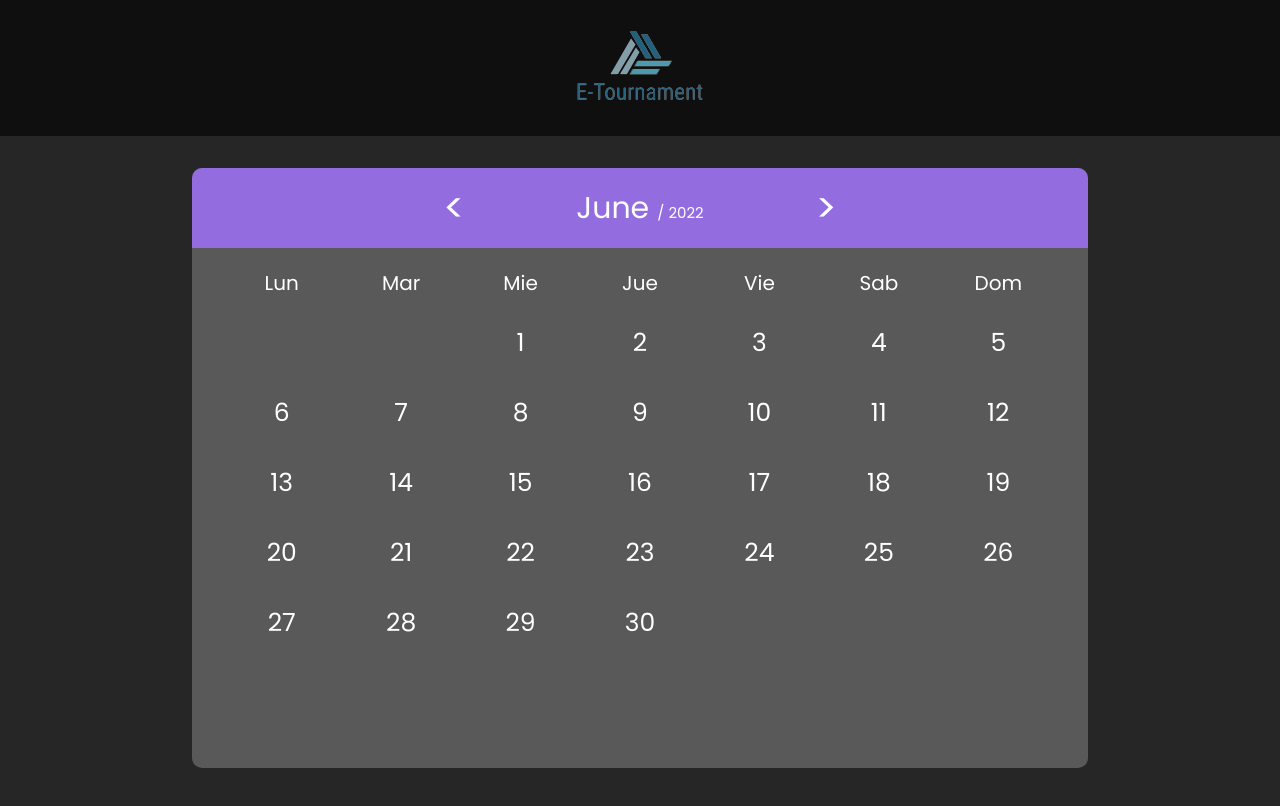
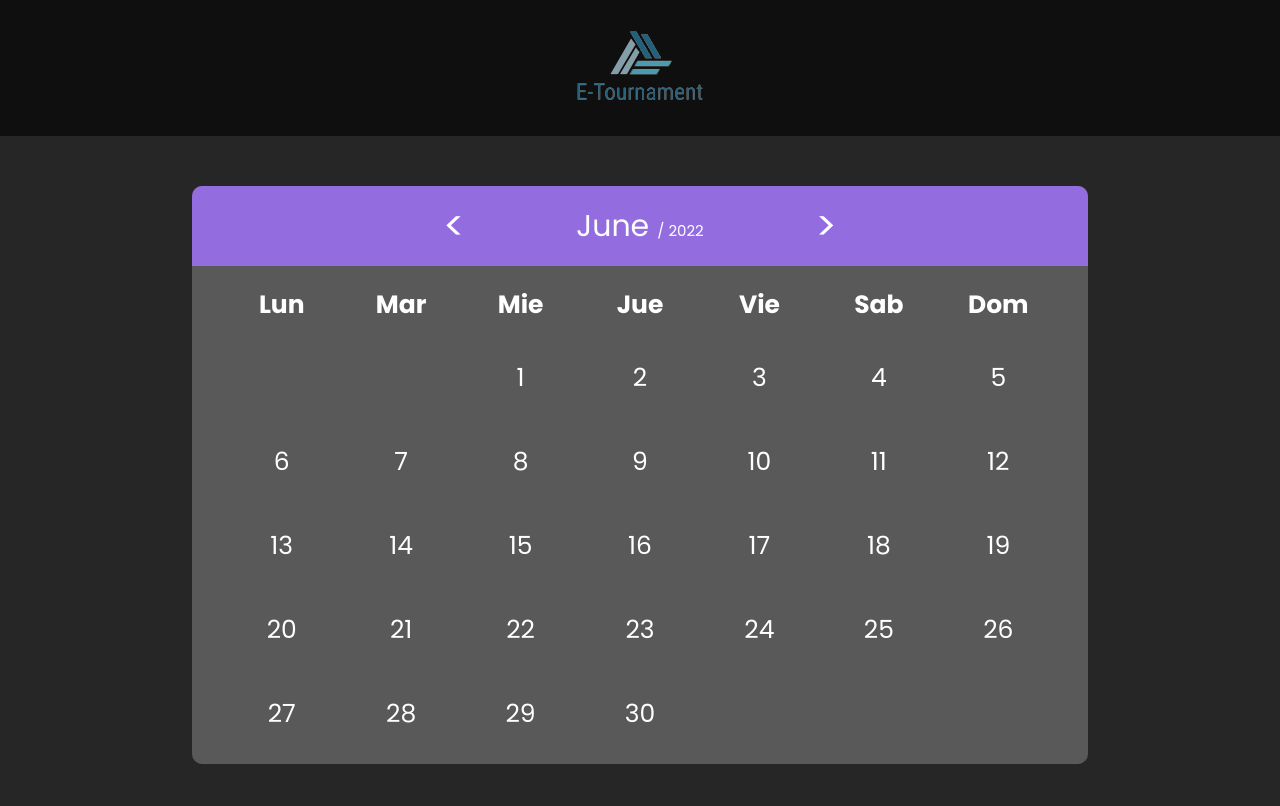
Before and after one commit to Alvarotloc/E-Tournament, a React (Vite) app: page / in a window 1280 px wide. Shown: the top 806 px of the page. Built offline with nearby package versions, Linux system fonts and the light colour scheme.

Commit message:
Ultimos cambios al calendario (estilos), proximo paso añadir pagina de formulario

```diff
--- a/src/index.css
+++ b/src/index.css
@@ -11,14 +11,7 @@ html{
 body{
   font-size: 16px;
   /* Esto lo que hace es que 1rem equivalga a 10px */
-  /* background-image: linear-gradient(to bottom, #5f43ed, #956edf); */
   background-color: #262626;
-  /* background-repeat: no-repeat; */
   height: 100vh;
   font-family: 'Poppins', sans-serif;
 }
-.contenedor-general{
-  height: 83vh;
-  display:grid;
-  place-content: center;
-}
--- a/src/pages/Calendar.jsx
+++ b/src/pages/Calendar.jsx
@@ -21,13 +21,13 @@ const Calendar = () => {
     setMesActual(mesActual - 1);
   };
   const DIAS_SEMANA = {
-    0: `${styles.domingo}`,
-    1: `${styles.lunes}`,
-    2: `${styles.martes}`,
-    3: `${styles.miercoles}`,
-    4: `${styles.jueves}`,
-    5: `${styles.viernes}`,
-    6: `${styles.sabado}`,
+    0 : `${styles.domingo}`,
+    1 : `${styles.lunes}`,
+    2 : `${styles.martes}`,
+    3 : `${styles.miercoles}`,
+    4 : `${styles.jueves}`,
+    5 : `${styles.viernes}`,
+    6 : `${styles.sabado}`,
   };
   return (
     <div className={styles.contenedorCalendar}>
@@ -40,7 +40,6 @@ const Calendar = () => {
         <p onClick={handleSiguienteMes}>&#62;</p>
       </header>
       <div className={styles.contenedorDias}>
-        <div className={styles.diasSemana}>
         <p>Lun</p>
         <p>Mar</p>
         <p>Mie</p>
@@ -48,15 +47,7 @@ const Calendar = () => {
         <p>Vie</p>
         <p>Sab</p>
         <p>Dom</p>
-        </div>
-        <div className={styles.numeros}>
-          <div
-            className={`${
-              DIAS_SEMANA[new Date(anioActual, mesActual - 1, 1).getDay()]
-            }`}
-          >
-            1
-          </div>
+        <div className={DIAS_SEMANA[new Date(anioActual, mesActual - 1, 1).getDay()]}>1</div> {/* Damos estilos al primer dia del mes en base al diccionario de arriba, ya que el new Date nos da el día de la semana */}
         {generarDias(new Date(anioActual, mesActual, 0).getDate()).map(
           (dia, index) => (
             <div key={index}>{dia}</div>
@@ -64,7 +55,6 @@ const Calendar = () => {
         )}
       </div>
     </div>
-    </div>
   );
 };
 
--- a/src/pages/Layout.jsx
+++ b/src/pages/Layout.jsx
@@ -1,18 +1,16 @@
-import styles from '../styles/Layout.module.css';
-import { Outlet } from 'react-router-dom';
+import styles from "../styles/Layout.module.css";
+import { Outlet } from "react-router-dom";
 const Layout = () => {
   return (
     <>
-    <header className={styles.header}>
+      <header className={styles.header}>
         <img src="./imgs/LogoHeader.svg" alt="Logo de la empresa" />
-    </header>
-    <main>
-        <div className="contenedor-general">
-            <Outlet />
-        </div>
-    </main>
+      </header>
+      <main className={styles.contenedorGeneral}>
+        <Outlet />
+      </main>
     </>
-  )
-}
+  );
+};
 
 export default Layout;
--- a/src/styles/Calendar.module.css
+++ b/src/styles/Calendar.module.css
@@ -1,133 +1,113 @@
 .contenedorCalendar {
-  height: 52vh;
   width: 90vw;
   background-color: rgb(89, 89, 89);
   border-radius: 1rem;
   overflow: hidden;
   color: white;
 }
-@media (min-height: 800px) {
-    .contenedorCalendar{
-      height: 45vh;
-    }
-}
 @media (min-width: 670px) {
   .contenedorCalendar {
-    height: 75vh;
     width: 70vw;
   }
 }
-.contenedorCalendar header{
+.contenedorCalendar header {
   display: flex;
   justify-content: center;
   align-items: center;
   padding: 1rem;
-  background-color: #936DE0;
+  background-color: #936de0;
   position: relative;
   gap: 60vw;
 }
 @media (min-width: 670px) {
-    .contenedorCalendar header{
-      gap:35rem;
+  .contenedorCalendar header {
+    gap: 35rem;
   }
 }
-.contenedorCalendar header h1{
+.contenedorCalendar header h1 {
   position: absolute;
   font-weight: 400;
   font-size: 1.8rem;
   text-transform: capitalize;
 }
-.contenedorCalendar header h1 span{
+.contenedorCalendar header h1 span {
   font-size: 1.2rem;
 }
 @media (min-width: 670px) {
-    .contenedorCalendar header h1{
+  .contenedorCalendar header h1 {
     font-size: 3rem;
   }
-    .contenedorCalendar header h1 span{
+  .contenedorCalendar header h1 span {
     font-size: 1.5rem;
   }
 }
-.contenedorCalendar header p{
+.contenedorCalendar header p {
   font-size: 2rem;
   cursor: pointer;
 }
 @media (min-width: 670px) {
-    .contenedorCalendar header p{
+  .contenedorCalendar header p {
     font-size: 4rem;
   }
 }
-.contenedorDias{
-  display:flex;
-  flex-direction: column;
+.contenedorDias {
   padding: 2rem 3rem;
-}
-@media (min-width: 670px) {
-    .contenedorDias{
-      padding: 2rem 3rem;
-    }
-}
-.diasSemana{
-  display:grid;
-  grid-template-columns: repeat(7, 1fr);
-  justify-items: center;
-  margin-bottom: 2rem;
-  font-size: 1rem;
-  font-weight: 400;
-}
-@media (min-width: 670px) {
-    .diasSemana{
-      font-size: 2rem;
-    }
-}
-.numeros{
   display: grid;
   justify-items: center;
-  gap: 2rem 0;
+  gap: 3vh 0;
   grid-template-columns: repeat(7, 1fr);
 }
-.numeros div{
+.contenedorDias div {
   width: 3rem;
   height: 3rem;
-  display:flex;
-  justify-content:center;
-  align-items:center;
-  font-size: 1.2rem;
+  display: flex;
+  justify-content: center;
+  align-items: center;
+  font-size: 1.8rem;
   cursor: pointer;
   border-radius: 50%;
-  transition: background-color .4s;
+  transition: background-color 0.4s;
 }
-.numeros div:hover{
+.contenedorDias div:hover {
   background-color: rgb(71, 71, 71);
 }
 @media (min-width: 670px) {
-    .numeros div{
-      width: 5rem;
-      height: 5rem;
+  .contenedorDias div {
+    width: 6rem;
+    height: 6rem;
     font-size: 2.5rem;
   }
 }
-.activo{
-  background-color: #5F43ED;
+.contenedorDias p {
+  font-size: 1rem;
+  font-weight: 700;
 }
-.lunes{
+@media (min-width: 670px) {
+  .contenedorDias p {
+    font-size: 2.5rem;
+  }
+}
+.activo {
+  background-color: #5f43ed;
+}
+.lunes {
   grid-column: 1 / 2;
 }
-.martes{
+.martes {
   grid-column: 2 / 3;
 }
-.miercoles{
+.miercoles {
   grid-column: 3 / 4;
 }
-.jueves{
+.jueves {
   grid-column: 4 / 5;
 }
-.viernes{
+.viernes {
   grid-column: 5 / 6;
 }
-.sabado{
+.sabado {
   grid-column: 6 / 7;
 }
-.domingo{
+.domingo {
   grid-column: 7 / 8;
 }
--- a/src/styles/Layout.module.css
+++ b/src/styles/Layout.module.css
@@ -5,3 +5,9 @@
     justify-content:center;
     align-items:center;
 }
+.contenedorGeneral{
+    min-height: 83vh;
+    display:grid;
+    place-content: center;
+    padding: 5rem;
+  }
```
Lines whose indentation alone changed are shown as unchanged.
